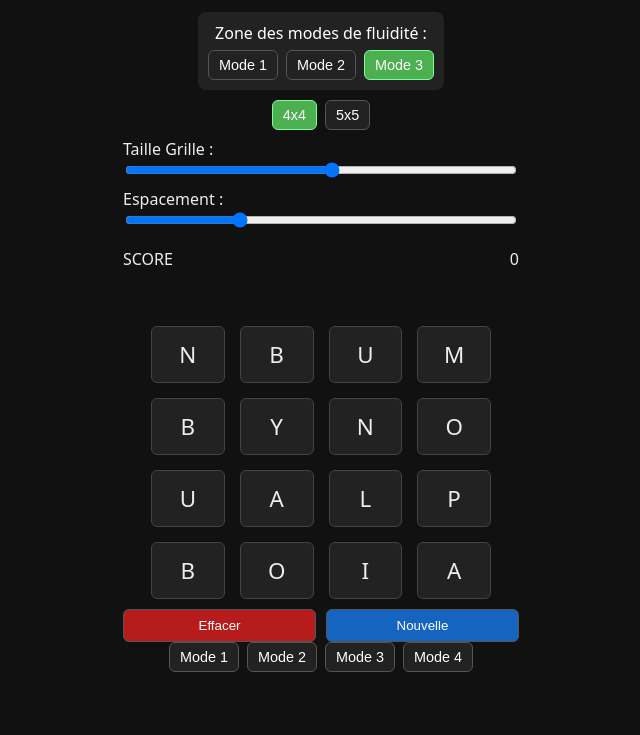
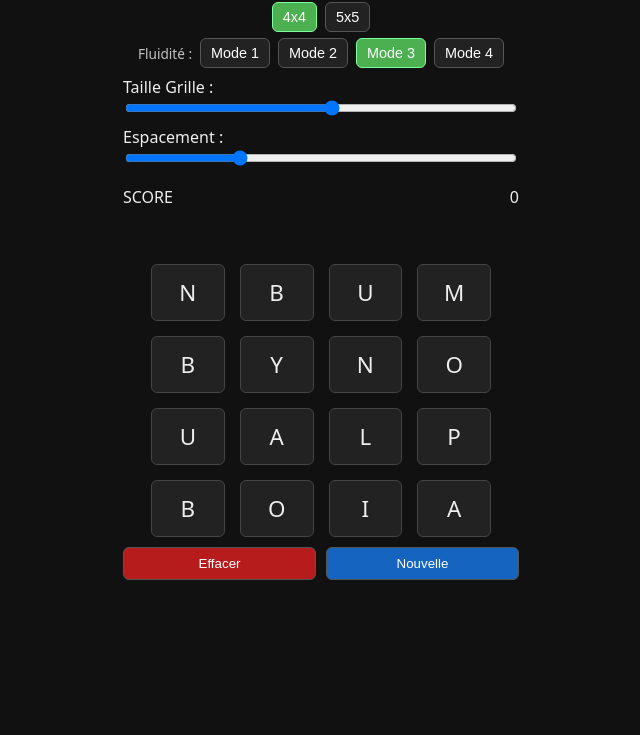
Before and after one commit to sjsundissef-hue/testgrille, a plain HTML site: page index.html in a window 1280 px wide. Shown: the part 65-800 px from the top of the page, without its empty margins (319-959 px from the left). Drawn offline with Linux system fonts and the light colour scheme.

Commit message:
Add files via upload

```diff
--- a/index.html
+++ b/index.html
@@ -13,33 +13,23 @@
 </head>
 <body>
 
-  <h1>WordBox – TEST MODES</h1>
+  <h1>WordBox</h1>
 
-  <!-- GROS BLOC TEST BIEN VISIBLE -->
-  <div style="
-    background:#222;
-    color:#fff;
-    padding:10px;
-    margin:10px auto;
-    max-width:420px;
-    border-radius:8px;
-    text-align:center;
-  ">
-    <p style="margin:0 0 6px;">Zone des modes de fluidité :</p>
+  <!-- CONTROLES PRINCIPAUX -->
+  <div class="controls">
+    <!-- Choix taille de grille -->
+    <div class="control-group">
+      <button id="btn4x4" class="mode-btn active">4x4</button>
+      <button id="btn5x5" class="mode-btn">5x5</button>
+    </div>
 
-    <!-- BOUTONS DE MODES -->
-    <div class="mode-switcher" style="display:flex; gap:8px; justify-content:center; flex-wrap:wrap;">
+    <!-- Choix du mode de fluidité -->
+    <div class="control-group mode-switcher">
+      <span class="mode-label">Fluidité :</span>
       <button id="mode1Btn" class="mode-btn">Mode 1</button>
       <button id="mode2Btn" class="mode-btn">Mode 2</button>
       <button id="mode3Btn" class="mode-btn">Mode 3</button>
-    </div>
-  </div>
-
-  <!-- CONTROLES TAILLE DE GRILLE -->
-  <div class="controls">
-    <div class="control-group">
-      <button id="btn4x4" class="mode-btn active">4x4</button>
-      <button id="btn5x5" class="mode-btn">5x5</button>
+      <button id="mode4Btn" class="mode-btn">Mode 4</button>
     </div>
   </div>
 
@@ -77,14 +67,17 @@
       <button id="newGridBtn" class="action-btn btn-new">Nouvelle</button>
     </div>
 
-  <div class="mode-switcher">
-  <button id="mode1Btn" class="mode-btn">Mode 1</button>
-  <button id="mode2Btn" class="mode-btn">Mode 2</button>
-  <button id="mode3Btn" class="mode-btn">Mode 3</button>
-  <button id="mode4Btn" class="mode-btn">Mode 4</button>
-</div>
+  </div>
 
-
+  <!-- Éléments cachés si besoin plus tard -->
+  <ul id="wordList" style="display: none;"></ul>
+  <div style="display:none">
+    <span id="gridSizeLabel"></span>
+    <span id="layoutLabel"></span>
+    <button class="layout-btn" data-layout="A"></button>
+    <button class="layout-btn" data-layout="B"></button>
+    <button class="layout-btn" data-layout="C"></button>
+  </div>
 
   <!-- SCRIPT PRINCIPAL -->
   <script src="script.js"></script>
```
